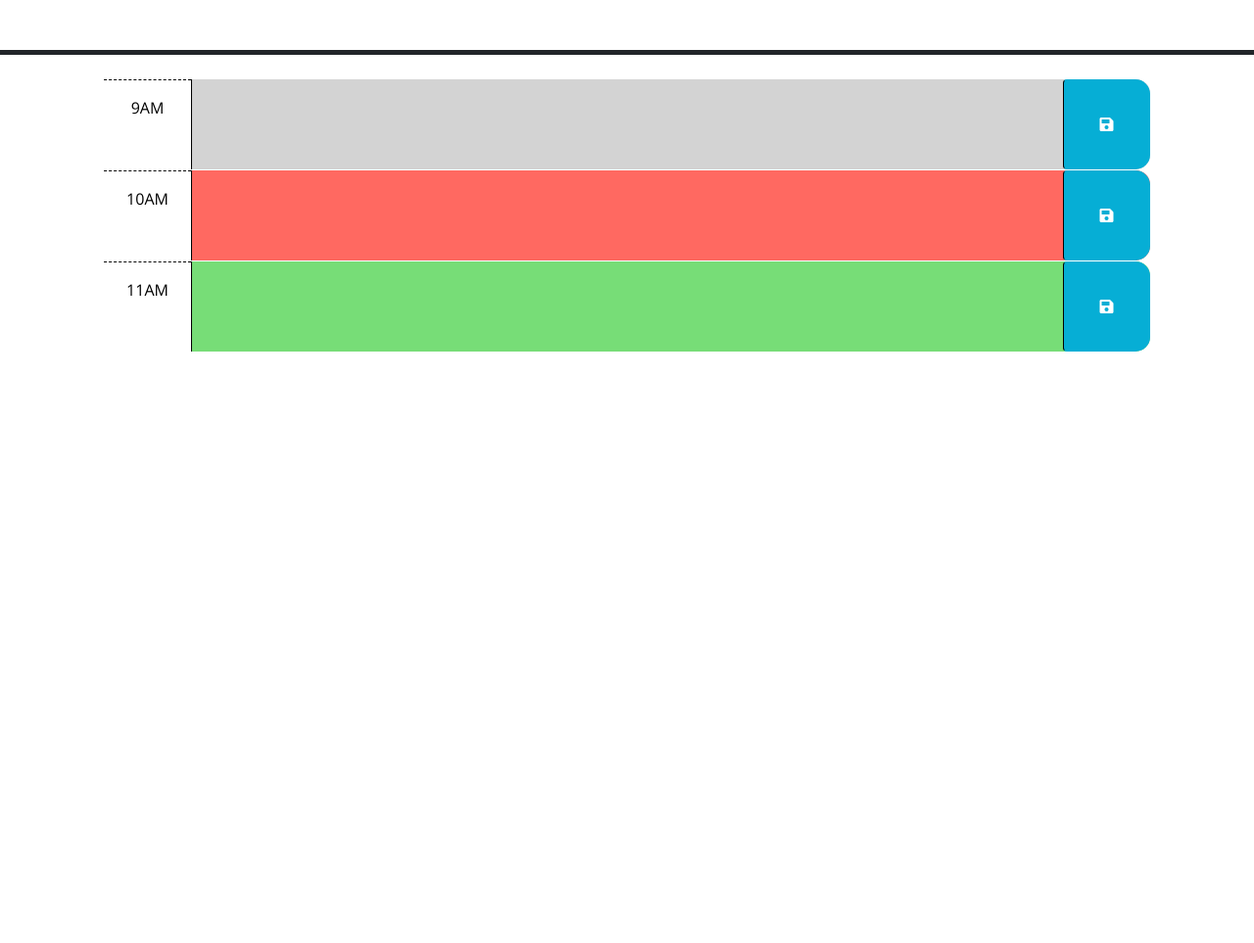
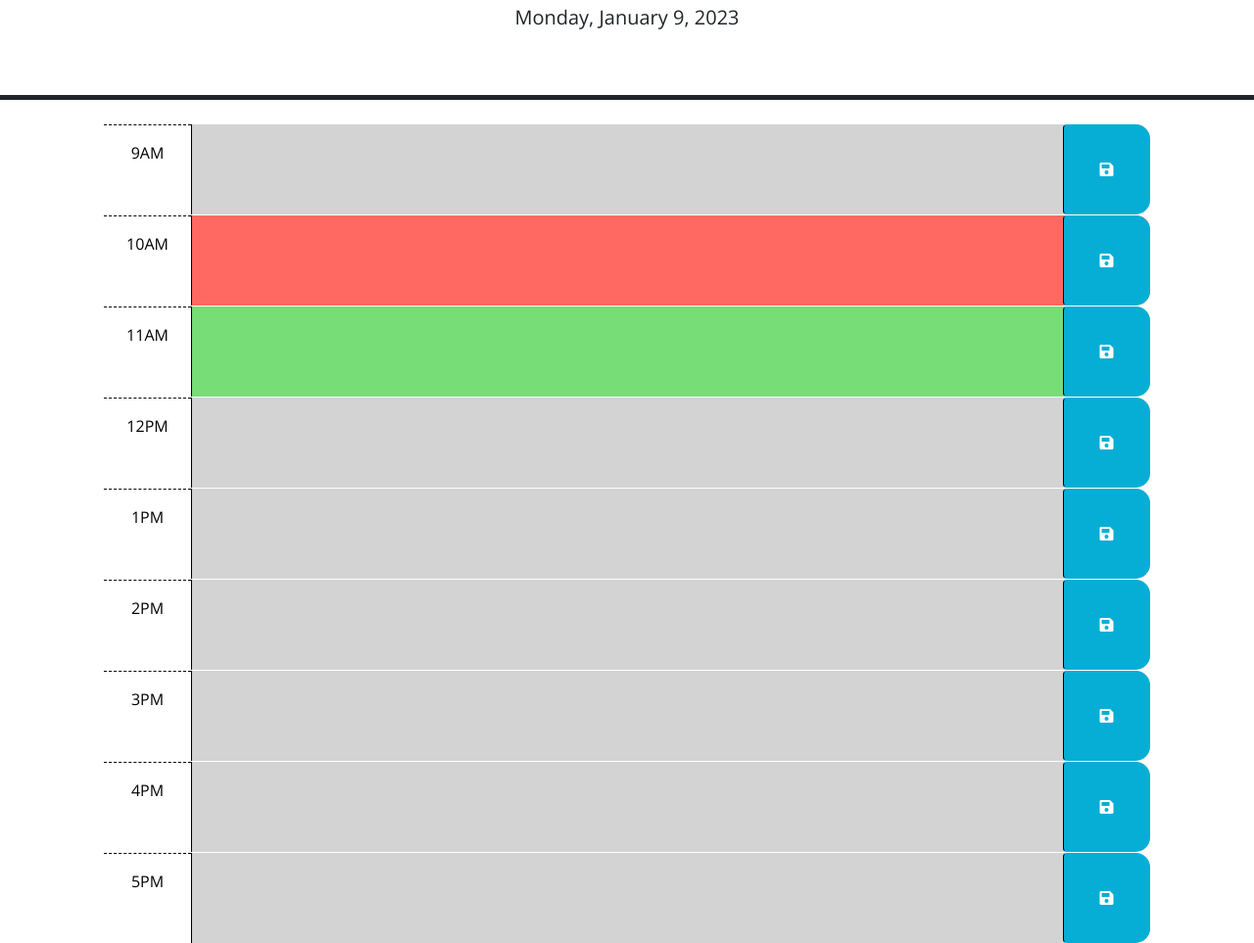
Before and after one commit to Kawaikimono/9-to-5-Scheduler, a plain HTML site: page index.html in a window 1280 px wide. Shown: the part 176-1139 px from the top of the page at 98% size. Before the commit the page ends 800 px from the top, so only its background shows below. Drawn offline with nearby package versions, Linux system fonts and the light colour scheme.

Commit message:
Add HTML blocks

```diff
--- a/index.html
+++ b/index.html
@@ -4,6 +4,11 @@
     <meta charset="UTF-8" />
     <meta name="viewport" content="width=device-width, initial-scale=1.0" />
     <meta http-equiv="X-UA-Compatible" content="ie=edge" />
+    <script
+      src="https://cdn.jsdelivr.net/npm/dayjs@1.11.3/dayjs.min.js"
+      integrity="sha256-iu/zLUB+QgISXBLCW/mcDi/rnf4m4uEDO0wauy76x7U="
+      crossorigin="anonymous"
+    ></script>
     <link
       rel="stylesheet"
       href="https://cdn.jsdelivr.net/npm/bootstrap@5.1.3/dist/css/bootstrap.min.css"
@@ -66,6 +71,51 @@
         </button>
       </div>
 
+      <div id="hour-12" class="row time-block past">
+        <div class="col-2 col-md-1 hour text-center py-3">12PM</div>
+        <textarea class="col-8 col-md-10 description" rows="3"> </textarea>
+        <button class="btn saveBtn col-2 col-md-1" aria-label="save">
+          <i class="fas fa-save" aria-hidden="true"></i>
+        </button>
+      </div>
+
+      <div id="hour-13" class="row time-block past">
+        <div class="col-2 col-md-1 hour text-center py-3">1PM</div>
+        <textarea class="col-8 col-md-10 description" rows="3"> </textarea>
+        <button class="btn saveBtn col-2 col-md-1" aria-label="save">
+          <i class="fas fa-save" aria-hidden="true"></i>
+        </button>
+      </div>
+
+      <div id="hour-14" class="row time-block past">
+        <div class="col-2 col-md-1 hour text-center py-3">2PM</div>
+        <textarea class="col-8 col-md-10 description" rows="3"> </textarea>
+        <button class="btn saveBtn col-2 col-md-1" aria-label="save">
+          <i class="fas fa-save" aria-hidden="true"></i>
+        </button>
+      </div>
+
+      <div id="hour-15" class="row time-block past">
+        <div class="col-2 col-md-1 hour text-center py-3">3PM</div>
+        <textarea class="col-8 col-md-10 description" rows="3"> </textarea>
+        <button class="btn saveBtn col-2 col-md-1" aria-label="save">
+          <i class="fas fa-save" aria-hidden="true"></i>
+        </button>
+      </div>
+      <div id="hour-16" class="row time-block past">
+        <div class="col-2 col-md-1 hour text-center py-3">4PM</div>
+        <textarea class="col-8 col-md-10 description" rows="3"> </textarea>
+        <button class="btn saveBtn col-2 col-md-1" aria-label="save">
+          <i class="fas fa-save" aria-hidden="true"></i>
+        </button>
+      </div>
+      <div id="hour-17" class="row time-block past">
+        <div class="col-2 col-md-1 hour text-center py-3">5PM</div>
+        <textarea class="col-8 col-md-10 description" rows="3"> </textarea>
+        <button class="btn saveBtn col-2 col-md-1" aria-label="save">
+          <i class="fas fa-save" aria-hidden="true"></i>
+        </button>
+      </div>
     <script src="https://code.jquery.com/jquery-3.4.1.min.js"></script>
     <script
       src="https://cdn.jsdelivr.net/npm/dayjs@1.11.3/dayjs.min.js"
--- a/script.js
+++ b/script.js
@@ -19,5 +19,9 @@ $(function () {
   // the values of the corresponding textarea elements. HINT: How can the id
   // attribute of each time-block be used to do this?
   //
-  // TODO: Add code to display the current date in the header of the page.
+  // Add code to display the current date in the header of the page.
+  var today = dayjs();
+  $("#currentDay").text(today.format("dddd, MMMM D, YYYY"));
+  var hour = dayjx();
+  $console.log(today.format('HH'));
 });
```
